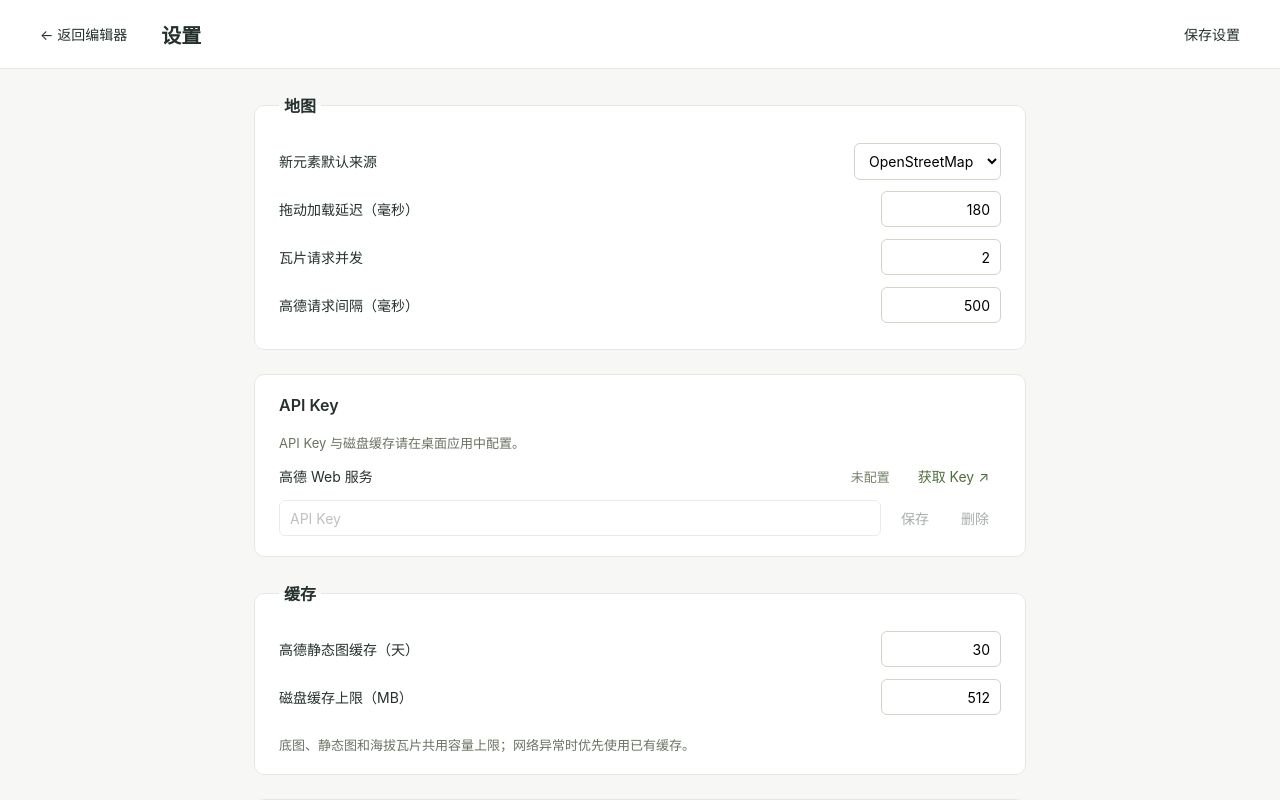
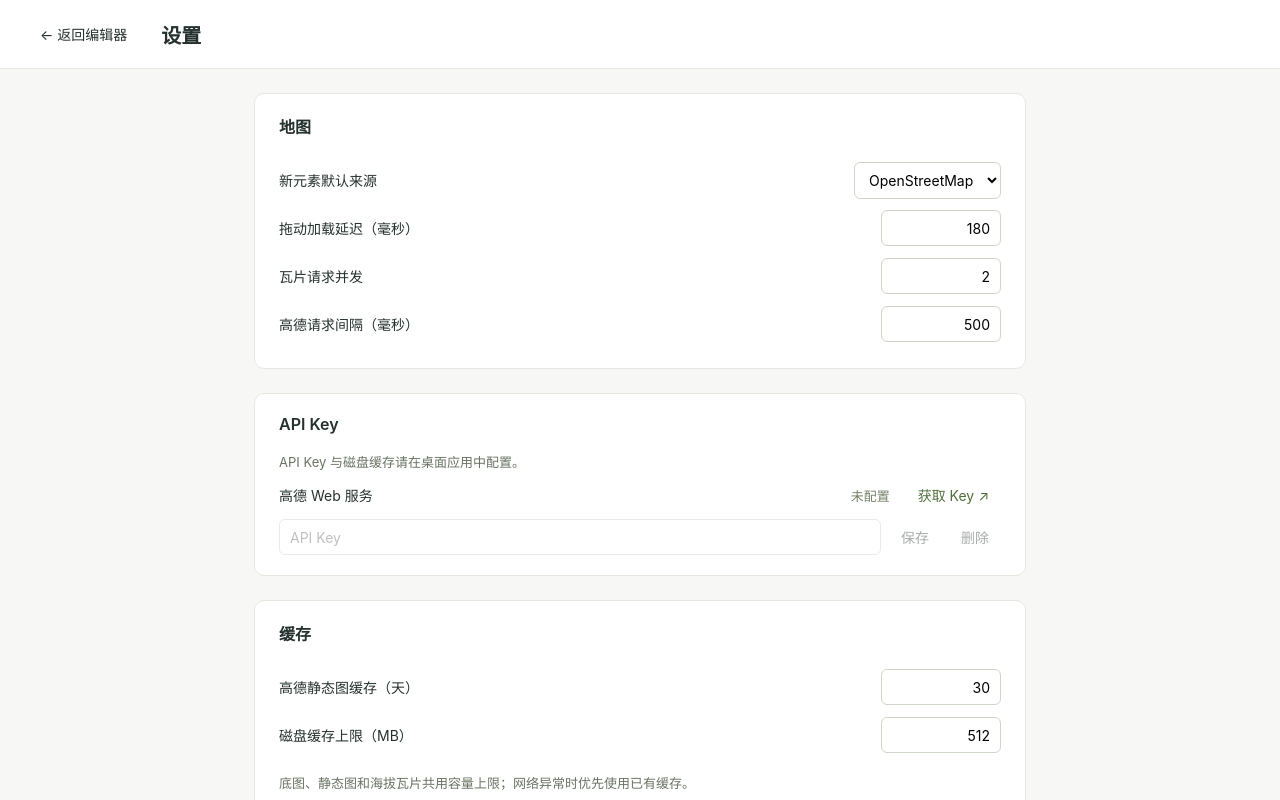
Before and after one commit to CakeAL/pov-overlay, a Vue app: page / in a window 1280 px wide. Both pictures are taken after a click on the button 1148 px from the left and 20 px from the top of the page. Built offline with nearby package versions, Linux system fonts and the light colour scheme.

Commit message:
fix: 对齐设置分区标题并在修改后自动保存

```diff
--- a/ui/components/settings/AppSettingsPage.vue
+++ b/ui/components/settings/AppSettingsPage.vue
@@ -7,9 +7,9 @@ const size = (bytes: number) => bytes < 1024 * 1024 ? `${(bytes / 1024).toFixed(
 </script>
 <template>
   <main class="app-settings-page" aria-label="应用设置">
-    <header class="preferences-header"><button :disabled="appSettings.busy" @click="appSettings.close">← 返回编辑器</button><h1>设置</h1><button class="preferences-save" :disabled="appSettings.busy" @click="appSettings.save">保存设置</button></header>
+    <header class="preferences-header"><button :disabled="appSettings.busy" @click="appSettings.close">← 返回编辑器</button><h1>设置</h1></header>
     <div class="preferences-content" :aria-busy="appSettings.busy">
-      <fieldset :disabled="appSettings.busy"><legend>地图</legend>
+      <fieldset :disabled="appSettings.busy" @change="appSettings.flush"><h2>地图</h2>
         <label class="preferences-row">新元素默认来源<select aria-label="默认地图来源" v-model="appSettings.draft.defaultMapProvider"><option v-for="provider in MAP_PROVIDERS" :key="provider.value" :value="provider.value">{{ provider.label }}</option></select></label>
         <label class="preferences-row">拖动加载延迟（毫秒）<input aria-label="地图加载延迟" type="number" min="50" max="1500" step="10" v-model.number="appSettings.draft.mapDebounceMs" /></label>
         <label class="preferences-row">瓦片请求并发<input aria-label="瓦片请求并发" type="number" min="1" max="4" v-model.number="appSettings.draft.mapConcurrentRequests" /></label>
@@ -19,7 +19,7 @@ const size = (bytes: number) => bytes < 1024 * 1024 ? `${(bytes / 1024).toFixed(
         <p v-if="!appSettings.native" class="settings-note">API Key 与磁盘缓存请在桌面应用中配置。</p>
         <ApiKeySetting provider="amap" label="高德 Web 服务" url="https://lbs.amap.com/api/webservice/guide/api/staticmaps" />
       </section>
-      <fieldset :disabled="appSettings.busy"><legend>缓存</legend>
+      <fieldset :disabled="appSettings.busy" @change="appSettings.flush"><h2>缓存</h2>
         <label class="preferences-row">高德静态图缓存（天）<input aria-label="静态图缓存天数" type="number" min="1" max="365" v-model.number="appSettings.draft.amapCacheDays" /></label>
         <label class="preferences-row">磁盘缓存上限（MB）<input aria-label="缓存容量上限" type="number" min="64" max="8192" step="64" v-model.number="appSettings.draft.cacheLimitMb" /></label>
         <div v-if="appSettings.native" class="cache-summary"><span>{{ size(appSettings.cache.bytes) }} · {{ appSettings.cache.files }} 个文件</span><div><button @click="appSettings.openCacheFolder">打开文件夹</button><button @click="appSettings.clearCache">清空缓存</button></div><code>{{ appSettings.cache.path }}</code></div>
--- a/ui/composables/useAppSettings.ts
+++ b/ui/composables/useAppSettings.ts
@@ -1,5 +1,5 @@
-import { onMounted, reactive, ref } from 'vue';
-import { DEFAULT_APP_SETTINGS } from '../domain/appSettings';
+import { onBeforeUnmount, onMounted, reactive, ref, watch } from 'vue';
+import { DEFAULT_APP_SETTINGS, validateAppSettings, type AppSettings } from '../domain/appSettings';
 import { loadAppSettings, saveAppSettings, setMapApiKey, clearMapCache, openMapCacheFolder, type CacheStats } from '../infrastructure/appSettings';
 import { configureMapRuntime } from '../infrastructure/maps/runtime';
 import { clearMapTiles } from '../infrastructure/maps/tiles';
@@ -14,9 +14,13 @@ export function useAppSettings(messages: EditorMessages, playback: Playback) {
   const configured = reactive({ amap: false });
   const cache = ref<CacheStats>({ bytes: 0, files: 0, path: '' });
   function clearMemory() { clearMapTiles(); clearAmapImages(); }
+  let hydrating = false, timer: ReturnType<typeof setTimeout> | undefined;
+  let pending: AppSettings | undefined, writer: Promise<void> | undefined, saved = '';
   async function load() {
     const snapshot = await loadAppSettings();
+    hydrating = true;
     Object.assign(settings, snapshot.settings); Object.assign(draft, snapshot.settings);
+    saved = JSON.stringify(snapshot.settings); hydrating = false;
     configured.amap = snapshot.amapConfigured;
     cache.value = snapshot.cache; loaded.value = true;
     configureMapRuntime(settings, !pageOpen.value);
@@ -30,20 +34,39 @@ export function useAppSettings(messages: EditorMessages, playback: Playback) {
     try { await initializing; await load(); } catch (reason) { messages.report(reason); }
     finally { busy.value = false; }
   }
-  function close() {
+  function queue() {
+    const value = validateAppSettings({ ...draft });
+    Object.assign(settings, value); configureMapRuntime(value, !pageOpen.value);
+    pending = writer || JSON.stringify(value) !== saved ? value : undefined;
+  }
+  function drain(): Promise<void> {
+    if (writer) return writer;
+    writer = (async () => {
+      while (pending) {
+        const value = pending; pending = undefined;
+        try { await saveAppSettings(value); saved = JSON.stringify(value); }
+        catch (reason) { messages.report(reason); }
+      }
+    })().finally(() => { writer = undefined; });
+    return writer;
+  }
+  watch(draft, () => {
+    if (hydrating || !loaded.value) return;
+    clearTimeout(timer);
+    try { queue(); timer = setTimeout(() => void drain(), 300); }
+    catch { /* Keep incomplete number input editable; validate on blur or leaving. */ }
+  }, { deep: true, flush: 'sync' });
+  async function flush() {
+    clearTimeout(timer);
+    try { queue(); await drain(); return saved === JSON.stringify({ ...draft }); }
+    catch (reason) { messages.report(reason); return false; }
+  }
+  async function close() {
+    if (!await flush()) return;
     pageOpen.value = false;
-    // Refresh hidden editor maps only when returning to the editor.
     window.dispatchEvent(new Event('pov-map-settings-changed'));
   }
-  async function save() {
-    busy.value = true;
-    try {
-      await saveAppSettings({ ...draft }); Object.assign(settings, draft);
-      configureMapRuntime(settings, false);
-      messages.notice.value = '设置已保存。';
-    } catch (reason) { messages.report(reason); }
-    finally { busy.value = false; }
-  }
+  onBeforeUnmount(() => { clearTimeout(timer); if (pending) void drain(); });
   async function saveKey(provider: 'amap', key: string | null) {
     busy.value = true;
     try {
@@ -61,5 +84,5 @@ export function useAppSettings(messages: EditorMessages, playback: Playback) {
   }
   async function openCacheFolder() { try { await openMapCacheFolder(); } catch (reason) { messages.report(reason); } }
   async function openUrl(url: string) { try { await openExternalUrl(url); } catch (reason) { messages.report(reason); } }
-  return { pageOpen, busy, loaded, settings, draft, configured, cache, native, open, close, save, saveKey, clearCache, openCacheFolder, openUrl };
+  return { pageOpen, busy, loaded, settings, draft, configured, cache, native, open, close, flush, saveKey, clearCache, openCacheFolder, openUrl };
 }
--- a/ui/styles/settings.css
+++ b/ui/styles/settings.css
@@ -1,11 +1,9 @@
 .app-settings-page { flex: 1; min-height: 0; overflow: auto; background: #f7f8f5; }
 .preferences-header { position: sticky; top: 0; z-index: 2; display: flex; align-items: center; gap: 22px; padding: 16px 28px; background: white; border-bottom: 1px solid var(--line); }
 .preferences-header h1 { font-size: 20px; margin: 0; }
-.preferences-save { margin-left: auto; background: #e5eddb; }
 .preferences-content { max-width: 820px; margin: 24px auto; padding: 0 24px 32px; }
 .preferences-content fieldset, .preferences-section { margin: 0 0 24px; padding: 20px 24px; border: 1px solid var(--line); border-radius: 10px; background: white; min-width: 0; }
-.preferences-content legend, .preferences-section h2 { font-size: 16px; font-weight: 600; padding: 0 5px; }
-.preferences-section h2 { margin: 0 0 18px; padding: 0; }
+.preferences-content h2 { font-size: 16px; font-weight: 600; margin: 0 0 18px; padding: 0; }
 .preferences-row { display: flex; align-items: center; justify-content: space-between; gap: 16px; min-height: 48px; font-size: 14px; }
 .preferences-row input { width: 120px; text-align: right; }
 .preferences-row select { max-width: 250px; }
```
Also changed, not shown: 1 other file (tests, documents, lock files or other folders).
